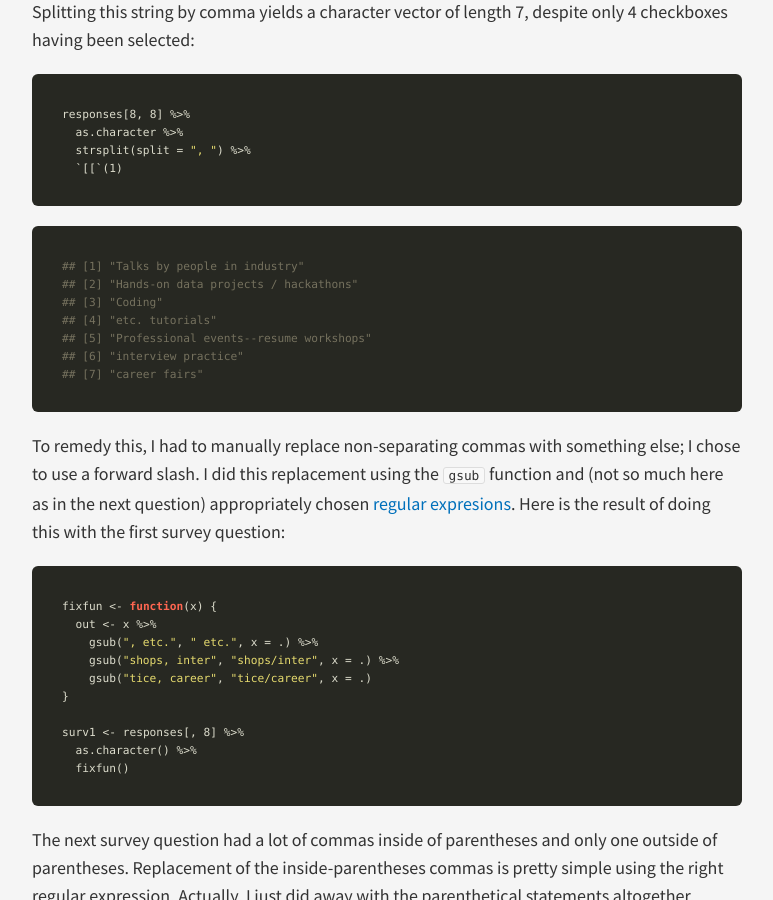
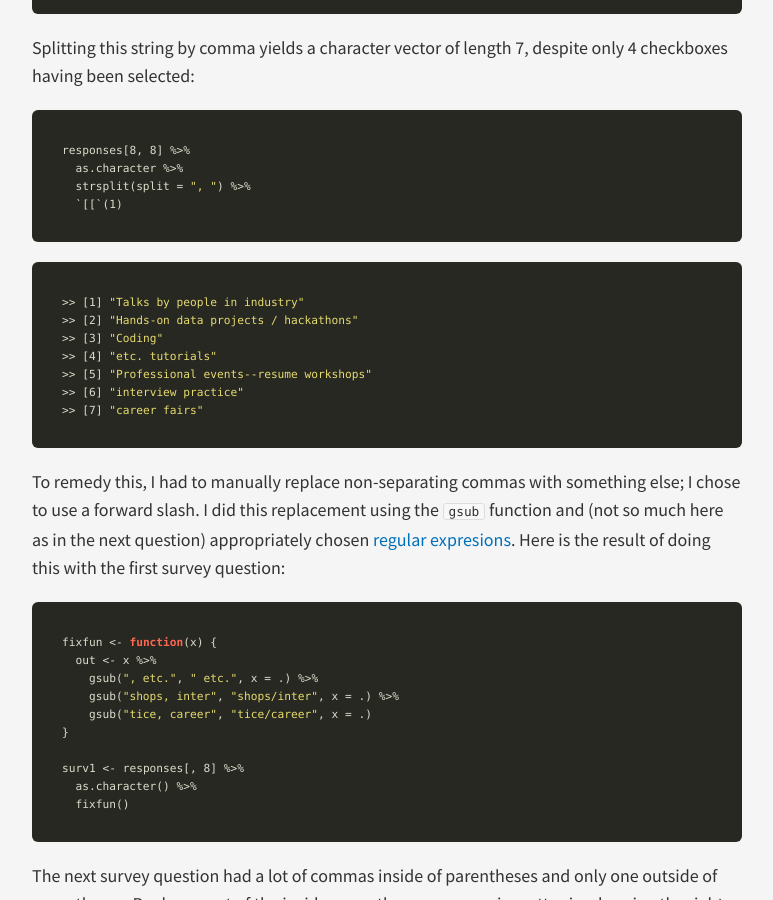
Before and after one commit to gridclub/gridclub.github.io, a Jekyll site: the page built from _posts/2015-11-01-election-and-survey-results.md, in a window 1280 px wide and 900 px high, scrolled down 2384 px. Shown: the whole window, without its empty margins (253-1026 px from the left). Built offline with Jekyll 4.4.1, drawn with Linux system fonts in a browser that asks for light colours; nearby versions of some CDN libraries; comment, search, counter and statistics services are not loaded.

Commit message:
Text aligning

```diff
--- a/_posts/2015-11-01-election-and-survey-results.md
+++ b/_posts/2015-11-01-election-and-survey-results.md
@@ -71,7 +71,9 @@
 {% endhighlight %}
 
 {% highlight r %}
->> [1] "Talks by people in industry, Hands-on data projects / hackathons, Coding, etc. tutorials, Professional events--resume workshops, interview practice, career fairs"
+>> [1] "Talks by people in industry, Hands-on data projects / hackathons,
+Coding, etc. tutorials, Professional events--resume workshops,
+ interview practice, career fairs"
 {% endhighlight %}
 
 Splitting this string by comma yields a character vector of length 7, despite only 4 checkboxes having been selected:
@@ -85,13 +87,13 @@
 {% endhighlight %}
 
 {% highlight r %}
-## [1] "Talks by people in industry"
-## [2] "Hands-on data projects / hackathons"
-## [3] "Coding"
-## [4] "etc. tutorials"
-## [5] "Professional events--resume workshops"
-## [6] "interview practice"
-## [7] "career fairs"
+>> [1] "Talks by people in industry"
+>> [2] "Hands-on data projects / hackathons"
+>> [3] "Coding"
+>> [4] "etc. tutorials"
+>> [5] "Professional events--resume workshops"
+>> [6] "interview practice"
+>> [7] "career fairs"
 {% endhighlight %}
 
 To remedy this, I had to manually replace non-separating commas with something else; I chose to use a forward slash. I did this replacement using the `gsub` function and (not so much here as in the next question) appropriately chosen [regular expresions](https://en.wikipedia.org/wiki/Regular_expression). Here is the result of doing this with the first survey question:
```
